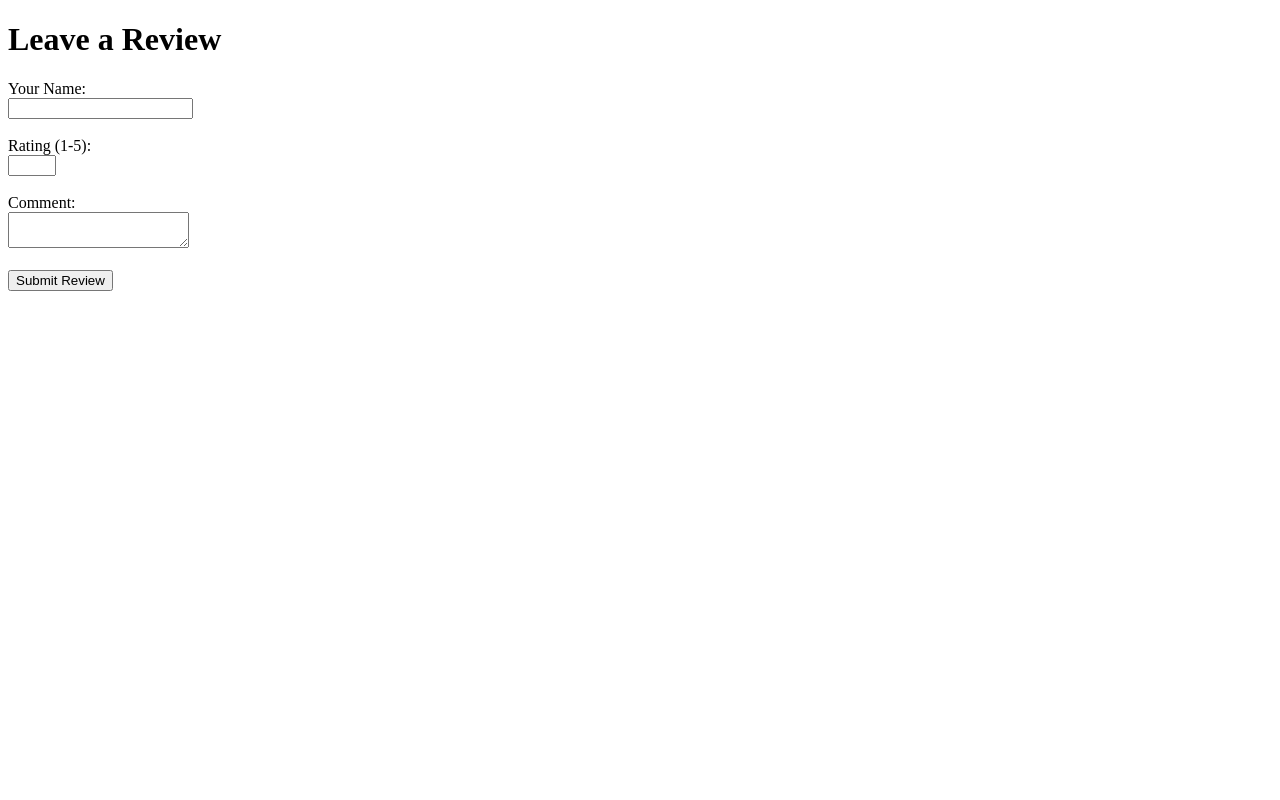
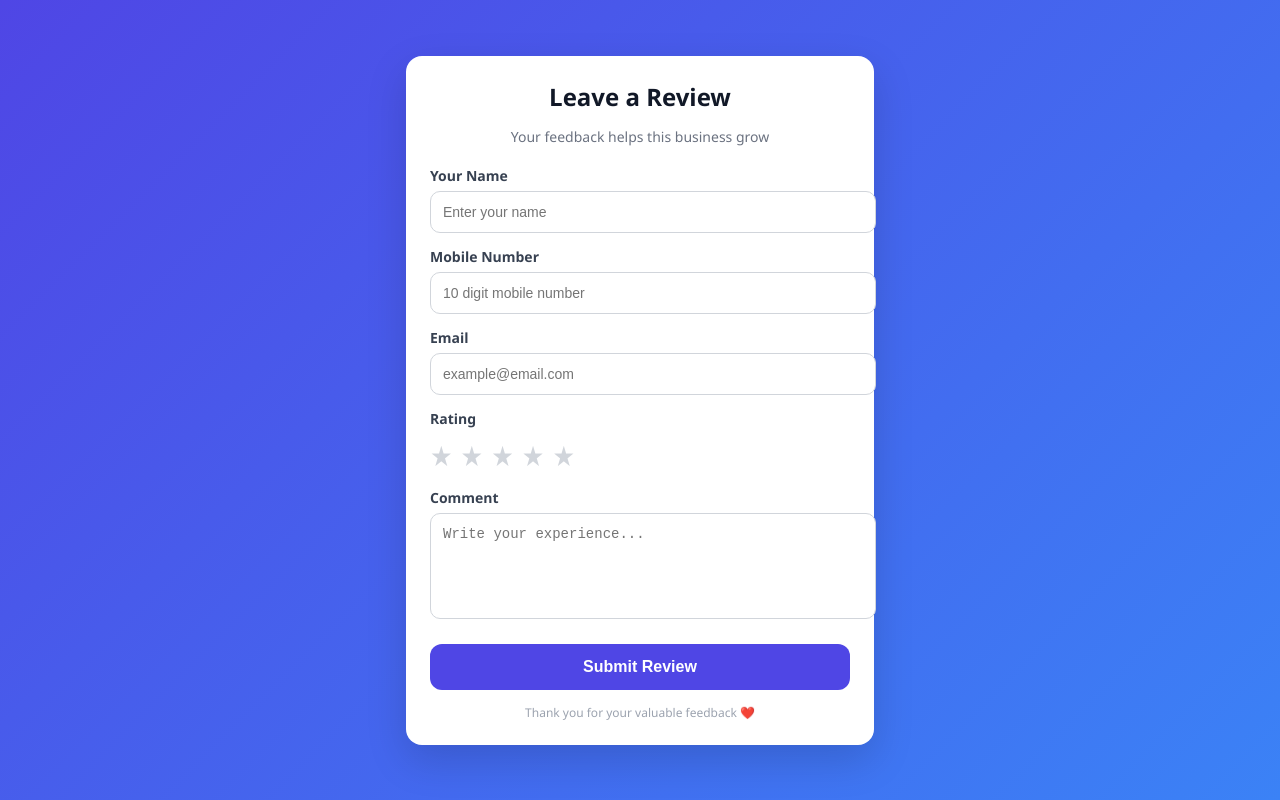
Before and after one commit to dnadubey/psreviews, a website: page review.html in a window 1280 px wide. Drawn offline with Linux system fonts and the light colour scheme.

Commit message:
first commit

```diff
--- a/review.html
+++ b/review.html
@@ -1,21 +1,172 @@
 <!DOCTYPE html>
-<html>
+<html lang="en">
 <head>
-    <title>Business Review</title>
+  <meta charset="UTF-8" />
+  <title>Leave a Review</title>
+  <meta name="viewport" content="width=device-width, initial-scale=1.0" />
+
+  <style>
+    body {
+      margin: 0;
+      font-family: "Segoe UI", Tahoma, Geneva, Verdana, sans-serif;
+      background: linear-gradient(135deg, #4f46e5, #3b82f6);
+      min-height: 100vh;
+      display: flex;
+      justify-content: center;
+      align-items: center;
+    }
+
+    .card {
+      background: #ffffff;
+      width: 100%;
+      max-width: 420px;
+      padding: 24px;
+      border-radius: 16px;
+      box-shadow: 0 15px 40px rgba(0, 0, 0, 0.15);
+    }
+
+    h1 {
+      margin: 0 0 6px;
+      text-align: center;
+      font-size: 24px;
+      color: #111827;
+    }
+
+    .subtitle {
+      text-align: center;
+      color: #6b7280;
+      margin-bottom: 20px;
+      font-size: 14px;
+    }
+
+    label {
+      font-weight: 600;
+      font-size: 14px;
+      margin-top: 14px;
+      display: block;
+      color: #374151;
+    }
+
+    input,
+    textarea {
+      width: 100%;
+      margin-top: 6px;
+      padding: 12px;
+      border-radius: 10px;
+      border: 1px solid #d1d5db;
+      font-size: 14px;
+      outline: none;
+    }
+
+    input:focus,
+    textarea:focus {
+      border-color: #4f46e5;
+    }
+
+    textarea {
+      resize: none;
+      min-height: 80px;
+    }
+
+    /* ⭐ STAR RATING */
+    .stars {
+      display: flex;
+      gap: 8px;
+      font-size: 28px;
+      cursor: pointer;
+      margin-top: 8px;
+    }
+
+    .star {
+      color: #d1d5db;
+      transition: color 0.2s;
+    }
+
+    .star.active {
+      color: #facc15;
+    }
+
+    button {
+      margin-top: 20px;
+      width: 100%;
+      padding: 14px;
+      background: #4f46e5;
+      color: white;
+      border: none;
+      border-radius: 12px;
+      font-size: 16px;
+      font-weight: 600;
+      cursor: pointer;
+    }
+
+    button:hover {
+      background: #4338ca;
+    }
+
+    .footer {
+      margin-top: 14px;
+      text-align: center;
+      font-size: 12px;
+      color: #9ca3af;
+    }
+  </style>
 </head>
+
 <body>
+  <div class="card">
     <h1>Leave a Review</h1>
+    <p class="subtitle">Your feedback helps this business grow</p>
+
     <form action="/submit-review" method="POST">
-        <label for="name">Your Name:</label><br>
-        <input type="text" id="name" name="name" required><br><br>
+      <!-- hidden fields -->
+      <input type="hidden" name="companyId" id="companyId" />
+      <input type="hidden" name="rating" id="rating" />
 
-        <label for="rating">Rating (1-5):</label><br>
-        <input type="number" id="rating" name="rating" min="1" max="5" required><br><br>
+      <label>Your Name</label>
+      <input type="text" name="name" placeholder="Enter your name" required />
 
-        <label for="comment">Comment:</label><br>
-        <textarea id="comment" name="comment" required></textarea><br><br>
+      <label>Mobile Number</label>
+      <input type="tel" name="mobile" placeholder="10 digit mobile number" required />
 
-        <button type="submit">Submit Review</button>
+      <label>Email</label>
+      <input type="email" name="email" placeholder="example@email.com" required />
+
+      <label>Rating</label>
+      <div class="stars">
+        <span class="star" data-value="1">★</span>
+        <span class="star" data-value="2">★</span>
+        <span class="star" data-value="3">★</span>
+        <span class="star" data-value="4">★</span>
+        <span class="star" data-value="5">★</span>
+      </div>
+
+      <label>Comment</label>
+      <textarea name="comment" placeholder="Write your experience..." required></textarea>
+
+      <button type="submit">Submit Review</button>
     </form>
+
+    <div class="footer">Thank you for your valuable feedback ❤️</div>
+  </div>
+
+  <script>
+    // Get companyId from URL (/review/:id)
+    const companyId = window.location.pathname.split("/").pop();
+    document.getElementById("companyId").value = companyId;
+
+    // Star rating logic
+    const stars = document.querySelectorAll(".star");
+    const ratingInput = document.getElementById("rating");
+
+    stars.forEach((star, index) => {
+      star.addEventListener("click", () => {
+        ratingInput.value = index + 1;
+
+        stars.forEach((s, i) => {
+          s.classList.toggle("active", i <= index);
+        });
+      });
+    });
+  </script>
 </body>
 </html>
```
